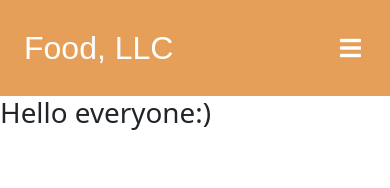
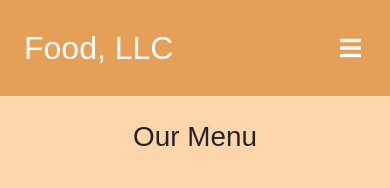
Before and after one commit to JorgePizana/coursera-webCourse-assigments, a plain HTML site: page Week 3 - Module3 Coding assigment/index.html in a window 390 px wide. Drawn offline with Linux system fonts and the light colour scheme.

Commit message:
Finished header
Finished header with "Our Menu" text centered & responsive.

```diff
--- a/Week 3 - Module3 Coding assigment/css/styles.css
+++ b/Week 3 - Module3 Coding assigment/css/styles.css
@@ -1,19 +1,28 @@
 html, body {
     margin: 0%;
     box-sizing: border-box;
-    background-color: var(--white);
+    background-color: var(--lightLava);
 }
 
 :root{
     /*theme colors*/
     --gray: #596169;
-    --text-light: #686666da;
+    --textLight: #686666da;
     --bg-color: #0f0f0f;
     --white: #ffffff;
     --midnight:  #104f55;
     --lava: #e69f59;
+    --lightLava: #ffd5ac;
+    --midnightLower: #2d7177b6;
 }
 
+/*------------General Config--------------*/
+h1{
+    font-size: 1rem;
+    font-family: Arial, Helvetica, sans-serif;
+    background-color: var(--lightLava);
+}
+/*----x-------General Config-----x--------*/
 
 
 /*------------navbar--------------*/
@@ -72,3 +81,17 @@ html, body {
 
 
 /*-----x------navbar-----x-------*/
+
+
+/*------------ Header Section --------------*/
+
+.header-section .container-fluid{
+    padding: 0;
+    background-color: var(--lightLava);
+}
+
+.header-section .container-fluid .row .col h1{
+    padding: 1.5rem;
+}
+
+/*------x----- Header Section -------x------*/
--- a/Week 3 - Module3 Coding assigment/index.html
+++ b/Week 3 - Module3 Coding assigment/index.html
@@ -47,12 +47,18 @@
         </div>
     </nav>
 
+    <header class="header-section text-center">
+        <div class="container-fluid">
+            <div class="row">
+                <div class="col">
+                    <h1>Our Menu</h1>
+                </div>
+            </div>
+        </div>
+    </header>
+
     <main>
-        <section class="middle-section">
-            <h1>Hello everyone:)</h1>
 
-
-        </section>
     </main>
 
 
```
